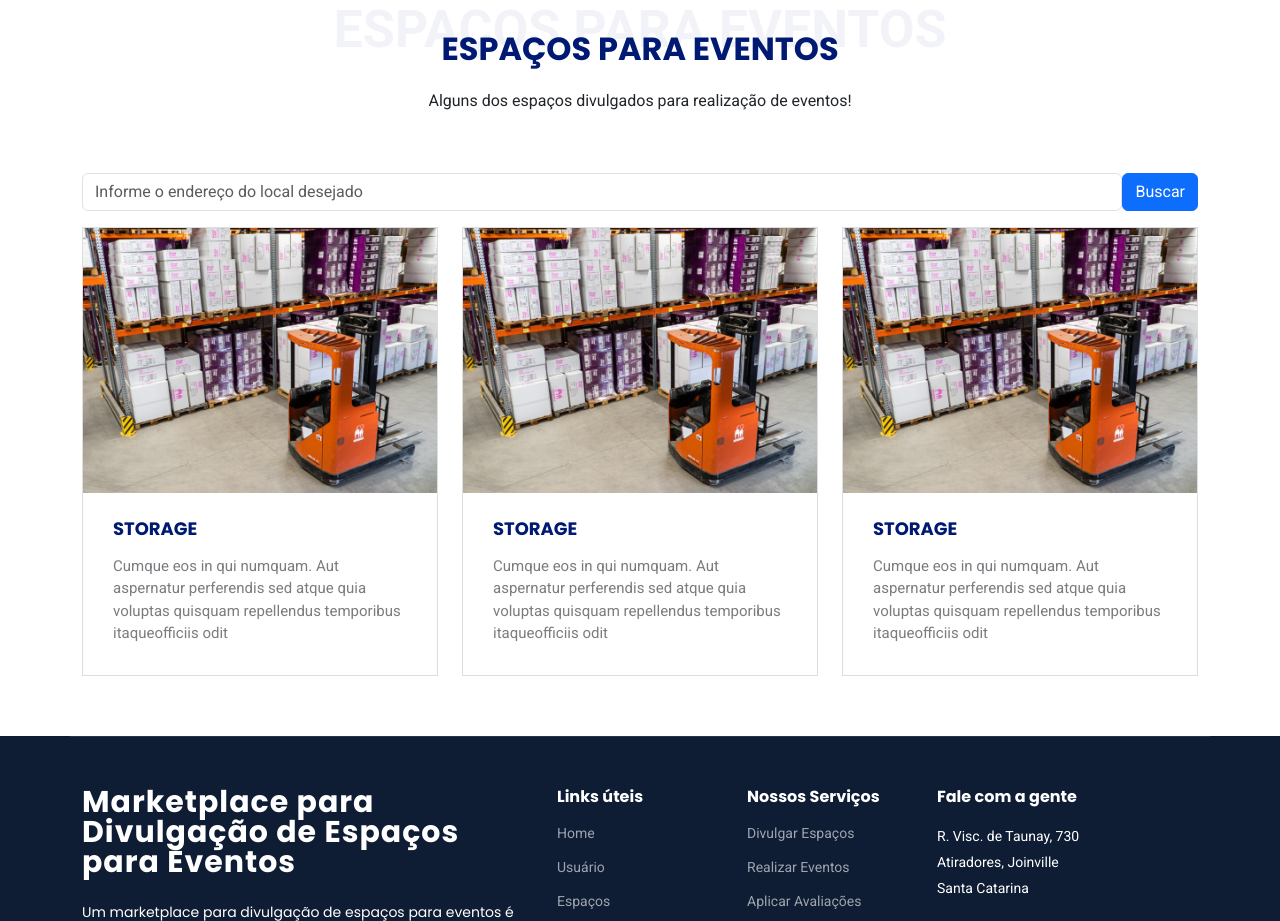
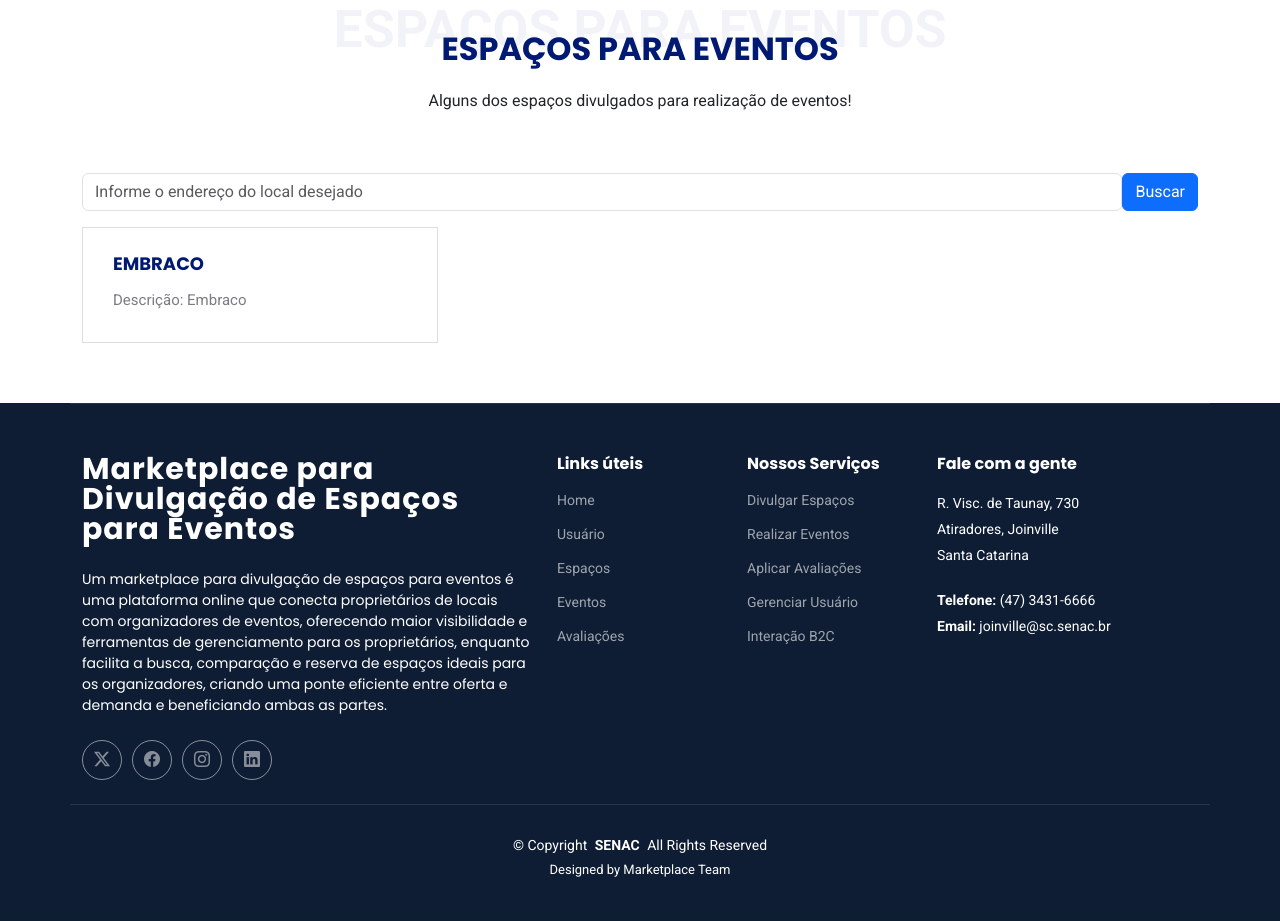
Before and after one commit to thiagofalcaosenac/eventhub, a PHP site: page /listar_espacos.php in a window 1280 px wide. Shown: the part 424-1345 px from the top of the page. After the commit the page ends 1301 px from the top, so only its background shows below. Run offline with PHP 8.4, Linux system fonts and the light colour scheme; data comes from the database, SQL or seed files in the repository.

Commit message:
listagem de espaço

```diff
--- a/listar_espacos.php
+++ b/listar_espacos.php
@@ -94,16 +94,19 @@
         <div class="row gy-4">
 
         <?php
-          $colors = array("red", "green", "sdasda");
+        include("./config/connection.php");
 
-          foreach ($colors as $x) {
+        $data = $pdo->query("SELECT nome_imagem, tipo_imagem, foto, nome, descricao FROM espacos")->fetchAll();
+
+        foreach ($data as $row) {
             echo "<div class='col-lg-4 col-md-6' data-aos='fade-up' data-aos-delay='100'>";
             echo "<div class='card'>";
             echo "<div class='card-img'>";
-            echo "<img src='assets/img/service-1.jpg' alt='' class='img-fluid'>";
+            // echo "<img src='assets/img/service-1.jpg' alt='' class='img-fluid'>";
+
             echo "</div>";
-            echo "<h3>Storage</h3>";
-            echo "<p>Cumque eos in qui numquam. Aut aspernatur perferendis sed atque quia voluptas quisquam repellendus temporibus itaqueofficiis odit</p>";
+            echo "<h3>" . $row['nome'] . "</h3>";
+            echo "<p> Descrição: " . $row['descricao'] . "</p>";
             echo "</div>";
             echo "</div>";
           }
```
